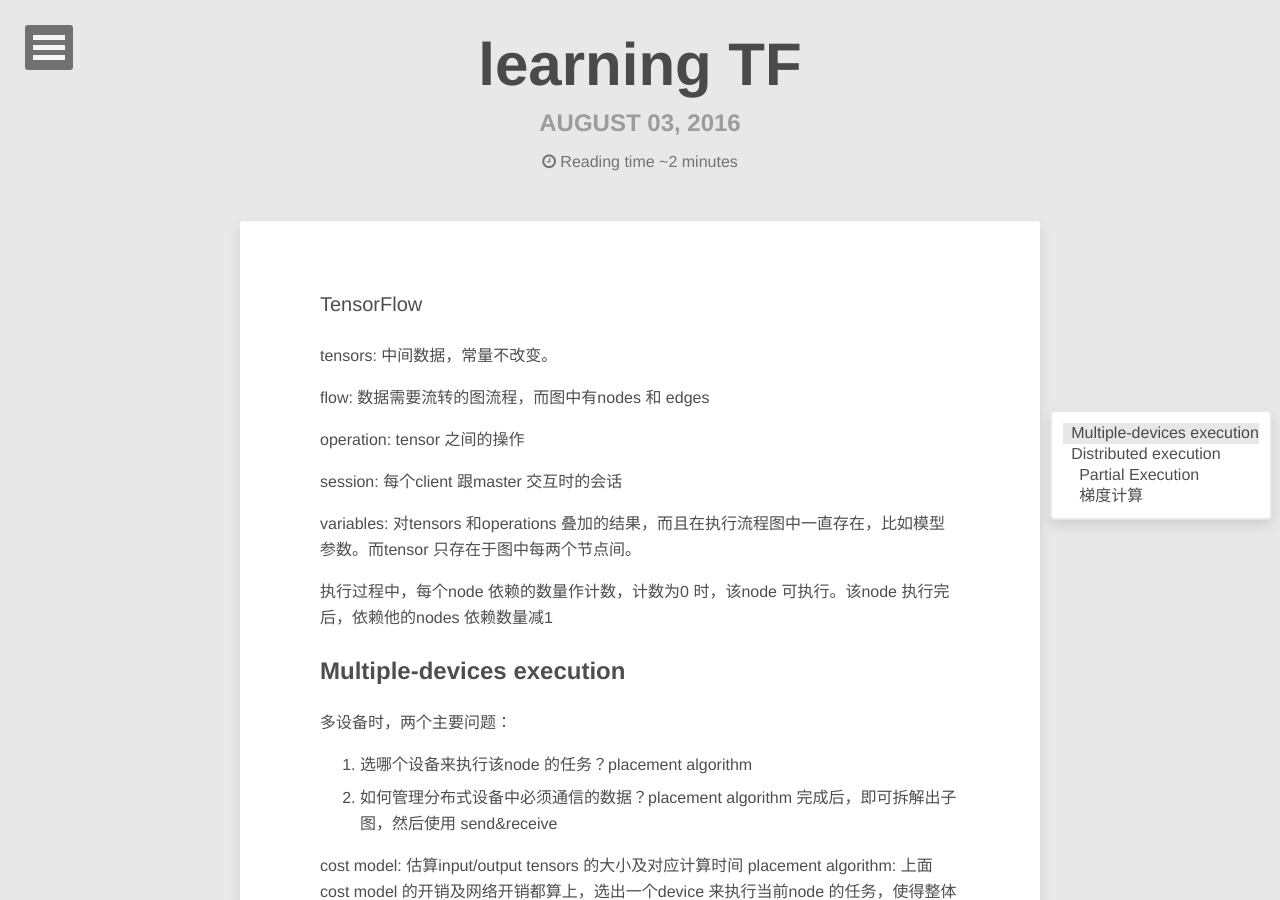
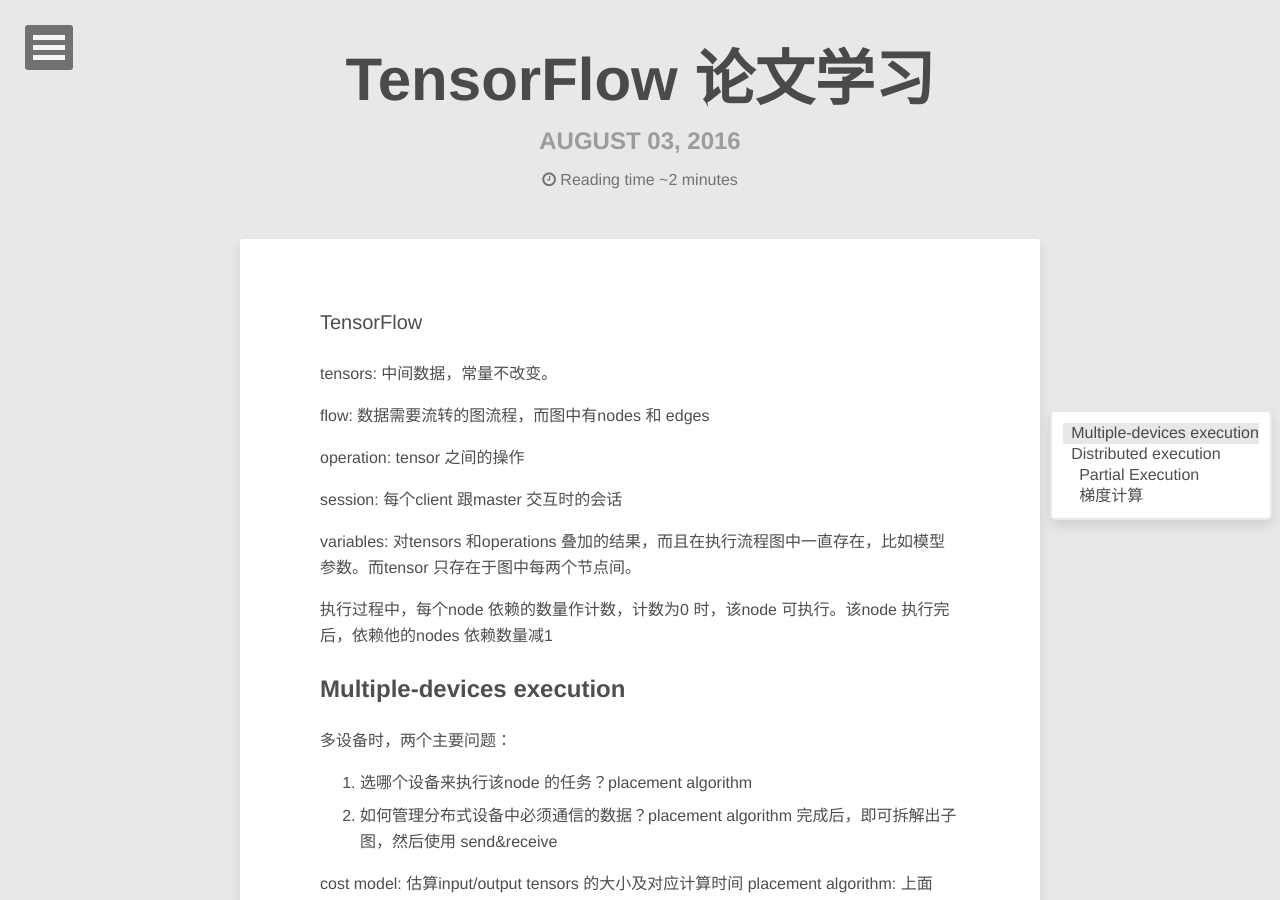
Before and after one commit to jinntrance/blog, a Jekyll site: the page built from CHINESE/_posts/2016-08-03-learning-tf.md, in a window 1280 px wide and 900 px high. Built offline with Jekyll 4.4.1, drawn with Linux system fonts in a browser that asks for light colours; formulas are drawn with MathJax 3; comment, search, counter and statistics services are not loaded.

Commit message:
change title

```diff
--- a/CHINESE/_posts/2016-08-03-learning-tf.md
+++ b/CHINESE/_posts/2016-08-03-learning-tf.md
@@ -1,6 +1,6 @@
 ---
 layout: post
-title: "learning TF"
+title: "TensorFlow 论文学习"
 modified: 2016-08-03 20:17:15 +0800
 tags: [深度学习]
 categories: []
```
